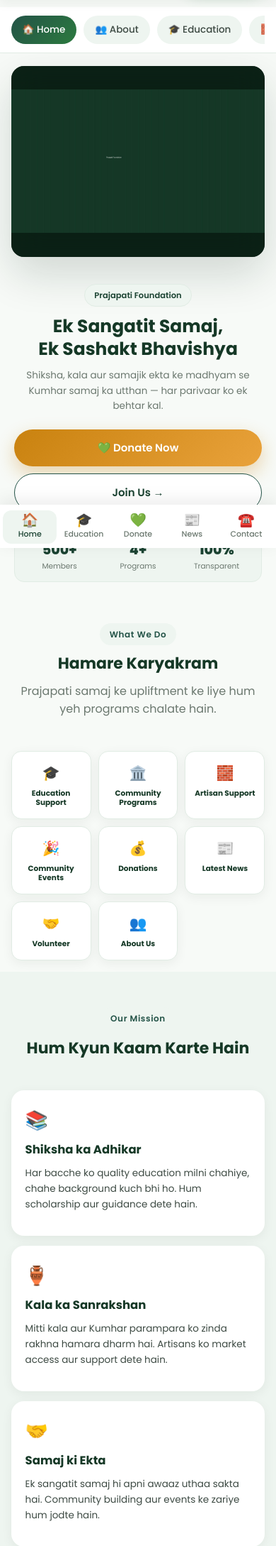
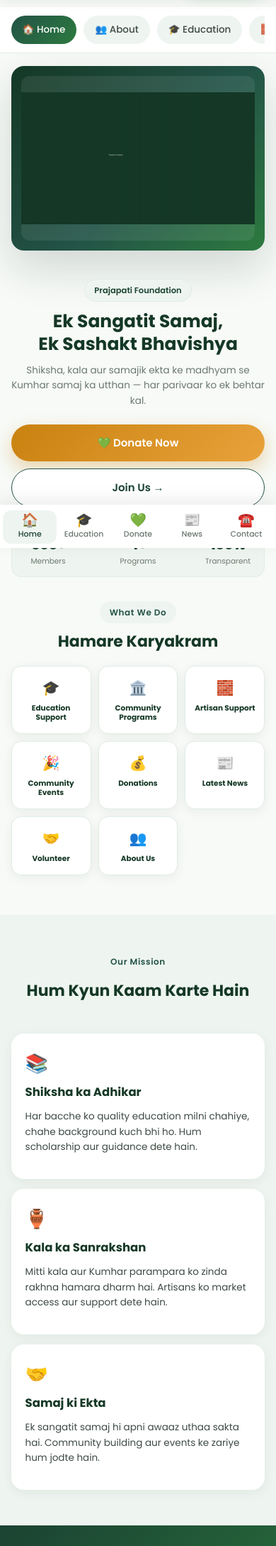
Before and after one commit to PrajapatiFoundation6/prajapati-foundation, a Django app: page / in a window 390 px wide. Shown: the part 72-2250 px from the top of the page at 71% size. Run offline with Django 5.2, Linux system fonts and the light colour scheme; data that the repository does not hold is empty; parts of the project's set-up code (start-up, migrations or seed data) failed here and were passed over; some libraries are stand-ins or nearby versions.

Commit message:
upgrade home page v2.0

```diff
--- a/main/templates/pages/index.html
+++ b/main/templates/pages/index.html
@@ -9,7 +9,7 @@
 
 {% block content %}
 
-<!-- Quick Links bar — now the very first thing under the navbar -->
+<!-- Quick Links bar — mobile only (desktop already has the full navbar links) -->
 <div class="quick-links-bar">
   <div class="container">
     <div class="ql-scroll">
@@ -29,18 +29,17 @@
 <section class="hero-showcase">
   <div class="container">
 
-    <!-- Framed photo slider: full image always visible (no crop), auto-shuffles,
-         and has manual prev/next + dot controls. -->
+    <!-- Framed photo slider: brand-color "matting" around the photo, so any
+         photo size/shape looks intentional — no blur, no crop, always the
+         full image. Auto-shuffles, plus manual prev/next + dot controls. -->
     <div class="frame-wrap reveal">
       <div class="hero-frame" id="heroFrame">
         {% for img in images %}
         <div class="frame-slide {% if forloop.first %}active{% endif %}">
-          <div class="frame-bg" style="background-image:url('{{ img.image.url }}')"></div>
           <img class="frame-img" src="{{ img.image.url }}" alt="Prajapati Foundation" {% if not forloop.first %}loading="lazy"{% endif %}>
         </div>
         {% empty %}
         <div class="frame-slide active">
-          <div class="frame-bg" style="background-image:url('{% static "assets/images/hero.jpg" %}')"></div>
           <img class="frame-img" src="{% static 'assets/images/hero.jpg' %}" alt="Prajapati Foundation">
         </div>
         {% endfor %}
@@ -58,8 +57,11 @@
       </div>
     </div>
 
-    <!-- Text now sits below the photo, not overlaid on top of it -->
-    <div class="hero-text reveal">
+    <!-- Desktop: text + quick-action cards side-by-side (no empty space).
+         Mobile: stacks — text first, then a 3-per-row card grid. -->
+    <div class="hero-below reveal">
+
+      <div class="hero-text-col">
         <div class="hero-eyebrow">Prajapati Foundation</div>
         <h1>Ek Sangatit Samaj,<br>Ek Sashakt Bhavishya</h1>
         <p class="hero-sub">
@@ -79,43 +81,42 @@
         </div>
       </div>
 
-  </div>
-</section>
-
-<section class="quick-actions">
-  <div class="container">
-    <div class="section-header text-center reveal">
+      <div class="hero-cards-col">
+        <div class="section-header">
           <span class="tag">What We Do</span>
           <h2>Hamare Karyakram</h2>
-      <p>Prajapati samaj ke upliftment ke liye hum yeh programs chalate hain.</p>
         </div>
 
         <div class="qa-grid">
-      <a href="{% url 'education' %}" class="qa-card reveal">
+          <a href="{% url 'education' %}" class="qa-card">
             <div class="qa-icon">🎓</div><h3>Education Support</h3><p>Scholarship & career guidance</p>
           </a>
-      <a href="{% url 'about' %}" class="qa-card reveal">
+          <a href="{% url 'about' %}" class="qa-card">
             <div class="qa-icon">🏛️</div><h3>Community Programs</h3><p>Samajik utthan ke liye</p>
           </a>
-      <a href="{% url 'artisan_support' %}" class="qa-card reveal">
+          <a href="{% url 'artisan_support' %}" class="qa-card">
             <div class="qa-icon">🧱</div><h3>Artisan Support</h3><p>Kumhar kala sanrakshan</p>
           </a>
-      <a href="{% url 'gallery' %}" class="qa-card reveal">
+          <a href="{% url 'gallery' %}" class="qa-card">
             <div class="qa-icon">🎉</div><h3>Community Events</h3><p>Programs & celebrations</p>
           </a>
-      <a href="{% url 'donation' %}" class="qa-card reveal">
+          <a href="{% url 'donation' %}" class="qa-card">
             <div class="qa-icon">💰</div><h3>Donations</h3><p>Support our mission</p>
           </a>
-      <a href="{% url 'news' %}" class="qa-card reveal">
+          <a href="{% url 'news' %}" class="qa-card">
             <div class="qa-icon">📰</div><h3>Latest News</h3><p>Community updates</p>
           </a>
-      <a href="{% url 'join' %}" class="qa-card reveal">
+          <a href="{% url 'join' %}" class="qa-card">
             <div class="qa-icon">🤝</div><h3>Volunteer</h3><p>Apna time dein</p>
           </a>
-      <a href="{% url 'about' %}" class="qa-card reveal">
+          <a href="{% url 'about' %}" class="qa-card">
             <div class="qa-icon">👥</div><h3>About Us</h3><p>Our team & mission</p>
           </a>
         </div>
+      </div>
+
+    </div>
+
   </div>
 </section>
 
--- a/static/assets/css/home.css
+++ b/static/assets/css/home.css
@@ -1,5 +1,9 @@
-/* ================= QUICK LINKS BAR (top of page) ================= */
+/* ================= QUICK LINKS BAR — MOBILE ONLY ================= */
+/* Desktop already shows the full nav-links in the navbar, so this bar
+   would just duplicate them there — it only renders on small screens
+   where the navbar links are hidden. */
 .quick-links-bar{
+  display:none;
   background:#fff;
   border-bottom:1px solid var(--border);
   position:sticky;
@@ -42,46 +46,44 @@
 }
 .ql-btn-donate:hover{ opacity:0.9; }
 
+@media (max-width:900px){
+  .quick-links-bar{ display:block; }
+}
+
 /* ================= HERO SHOWCASE ================= */
 .hero-showcase{
-  padding:28px 0 70px;
+  padding:32px 0 90px;
   background:var(--bg);
 }
 
-/* ---- Framed photo slider ---- */
-.frame-wrap{ margin-bottom:38px; }
+/* ---- Framed photo slider ----
+   No blur/zoom trick — a clean brand-colour "mat" (like a picture frame
+   border) sits behind the photo. Any photo, whatever its size or shape,
+   always looks intentionally framed instead of lost in empty space. */
+.frame-wrap{ margin-bottom:40px; }
 
 .hero-frame{
   position:relative;
   width:100%;
-  aspect-ratio:16/9;
+  height:440px;
   border-radius:var(--radius-lg);
   overflow:hidden;
   box-shadow:var(--shadow-lg);
-  background:var(--green-900);
+  background:linear-gradient(135deg,var(--green-800) 0%,var(--green-600) 55%,var(--green-500) 100%);
 }
 
 .frame-slide{
-  position:absolute; inset:0;
+  position:absolute;
+  top:22px; left:22px; right:22px; bottom:22px;
+  border-radius:16px;
+  overflow:hidden;
+  background:rgba(255,255,255,0.08);
   opacity:0;
   transition:opacity .9s ease;
 }
 .frame-slide.active{ opacity:1; }
 
-/* Blurred, scaled copy of the same photo fills the frame behind it so
-   there are no ugly black bars — the sharp photo on top still shows
-   100% of the original image via object-fit:contain. */
-.frame-bg{
-  position:absolute; inset:0;
-  background-size:cover;
-  background-position:center;
-  filter:blur(30px) brightness(0.55) saturate(1.15);
-  transform:scale(1.2);
-}
-
 .frame-img{
-  position:relative;
-  z-index:1;
   width:100%;
   height:100%;
   object-fit:contain;   /* full photo always visible, never cropped */
@@ -113,7 +115,7 @@
 
 .frame-dots{
   position:absolute;
-  bottom:14px;
+  bottom:12px;
   left:50%;
   transform:translateX(-50%);
   display:flex;
@@ -123,7 +125,7 @@
 .frame-dot{
   width:8px; height:8px;
   border-radius:50%;
-  background:rgba(255,255,255,0.5);
+  background:rgba(255,255,255,0.55);
   border:none;
   padding:0;
   cursor:pointer;
@@ -135,12 +137,15 @@
   border-radius:999px;
 }
 
-/* ---- Text block below the photo ---- */
-.hero-text{
-  max-width:720px;
-  margin:0 auto;
-  text-align:center;
+/* ---- Text + cards side-by-side below the photo (desktop) ---- */
+.hero-below{
+  display:grid;
+  grid-template-columns:1fr 1fr;
+  gap:56px;
+  align-items:start;
 }
+
+.hero-text-col{ text-align:left; padding-top:6px; }
 
 .hero-eyebrow{
   display:inline-block;
@@ -154,25 +159,25 @@
   margin-bottom:16px;
 }
 
-.hero-text h1{
+.hero-text-col h1{
   color:var(--green-800);
-  font-size:clamp(28px,4.4vw,46px);
+  font-size:clamp(28px,3.4vw,42px);
   margin-bottom:14px;
 }
 
 .hero-sub{
   color:var(--ink-3);
-  font-size:16px;
-  max-width:560px;
-  margin:0 auto 26px;
+  font-size:15.5px;
+  max-width:460px;
+  margin-bottom:26px;
 }
 
 .hero-actions{
   display:flex;
-  justify-content:center;
+  justify-content:flex-start;
   flex-wrap:wrap;
   gap:14px;
-  margin-bottom:38px;
+  margin-bottom:34px;
 }
 
 .btn-outline{
@@ -184,42 +189,43 @@
 
 .hero-stats{
   display:flex;
-  justify-content:center;
-  gap:44px;
+  justify-content:flex-start;
+  gap:40px;
   flex-wrap:wrap;
 }
-.stat-num{ font-size:26px; font-weight:800; color:var(--green-700); }
+.stat-num{ font-size:25px; font-weight:800; color:var(--green-700); }
 .stat-label{ font-size:12.5px; color:var(--ink-3); }
 
-/* ================= QUICK ACTIONS ================= */
-.quick-actions{ padding:20px 0 40px; }
+/* ---- Cards column ---- */
+.hero-cards-col .section-header{ margin-bottom:20px; }
+.hero-cards-col .section-header h2{ font-size:22px; }
 
 .qa-grid{
   display:grid;
-  grid-template-columns:repeat(4,1fr);
-  gap:22px;
+  grid-template-columns:repeat(2,1fr);
+  gap:14px;
 }
 
 .qa-card{
   background:#fff;
   border-radius:var(--radius-md);
-  padding:28px 22px;
+  padding:20px 16px;
   text-align:center;
   text-decoration:none;
   color:var(--ink-1);
   box-shadow:var(--shadow-sm);
+  border:1px solid var(--border);
   transition:transform .3s ease, box-shadow .3s ease;
-  border:1px solid var(--border);
 }
 .qa-card:hover{
-  transform:translateY(-8px);
+  transform:translateY(-6px);
   box-shadow:var(--shadow-md);
   border-color:transparent;
 }
 
-.qa-icon{ font-size:32px; margin-bottom:12px; }
-.qa-card h3{ font-size:16px; margin-bottom:6px; }
-.qa-card p{ font-size:13px; color:var(--ink-3); margin:0; }
+.qa-icon{ font-size:26px; margin-bottom:8px; }
+.qa-card h3{ font-size:14px; margin-bottom:4px; }
+.qa-card p{ font-size:11.5px; color:var(--ink-3); margin:0; }
 
 /* ================= MISSION ================= */
 .mission-section{ padding:90px 0; background:var(--bg-soft); }
@@ -262,24 +268,27 @@
 
 @media (max-width:900px){
 
-  .hero-showcase{ padding:18px 0 50px; }
+  .hero-showcase{ padding:18px 0 56px; }
 
-  .hero-frame{ aspect-ratio:4/3; border-radius:18px; }
+  .hero-frame{ height:260px; border-radius:18px; }
+  .frame-slide{ top:14px; left:14px; right:14px; bottom:14px; border-radius:12px; }
   .frame-nav{ width:36px; height:36px; font-size:20px; }
   .frame-prev{ left:10px; }
   .frame-next{ right:10px; }
-  .frame-dots{ bottom:10px; }
+  .frame-dots{ bottom:8px; }
 
-  .hero-text{ padding:0 4px; }
+  /* stack: text on top, cards below — full width, no side-by-side */
+  .hero-below{ grid-template-columns:1fr; gap:0; }
+
+  .hero-text-col{ text-align:center; padding-top:0; margin-bottom:34px; }
   .hero-eyebrow{ font-size:11.5px; padding:6px 13px; margin-bottom:12px; }
-  .hero-text h1{ font-size:clamp(23px,6.4vw,30px); margin-bottom:10px; line-height:1.28; }
-  .hero-sub{ font-size:13.5px; margin-bottom:22px; }
+  .hero-text-col h1{ font-size:clamp(23px,6.4vw,30px); margin-bottom:10px; line-height:1.28; }
+  .hero-sub{ font-size:13.5px; margin:0 auto 22px; }
 
-  .hero-actions{ flex-direction:column; gap:10px; margin-bottom:26px; }
+  .hero-actions{ flex-direction:column; gap:10px; margin-bottom:26px; justify-content:center; }
   .hero-actions .btn{ width:100%; }
 
   .hero-stats{
-    gap:0;
     justify-content:space-between;
     background:var(--bg-soft);
     border:1px solid var(--border);
@@ -290,16 +299,15 @@
   .stat-num{ font-size:19px; }
   .stat-label{ font-size:10.5px; }
 
+  .hero-cards-col .section-header{
+    text-align:center;
+    margin-left:auto;
+    margin-right:auto;
+  }
+
   /* ---- Quick action cards: 3 across, then next row of 3 ---- */
-  .quick-actions{ padding:8px 0 16px; }
-  .qa-grid{
-    grid-template-columns:repeat(3,1fr);
-    gap:10px;
-  }
-  .qa-card{
-    padding:14px 6px;
-    border-radius:14px;
-  }
+  .qa-grid{ grid-template-columns:repeat(3,1fr); gap:10px; }
+  .qa-card{ padding:14px 6px; border-radius:14px; }
   .qa-icon{ font-size:20px; margin-bottom:6px; }
   .qa-card h3{ font-size:11px; margin-bottom:2px; line-height:1.25; }
   .qa-card p{ font-size:9.5px; }
```
Lines whose indentation alone changed are shown as unchanged.
